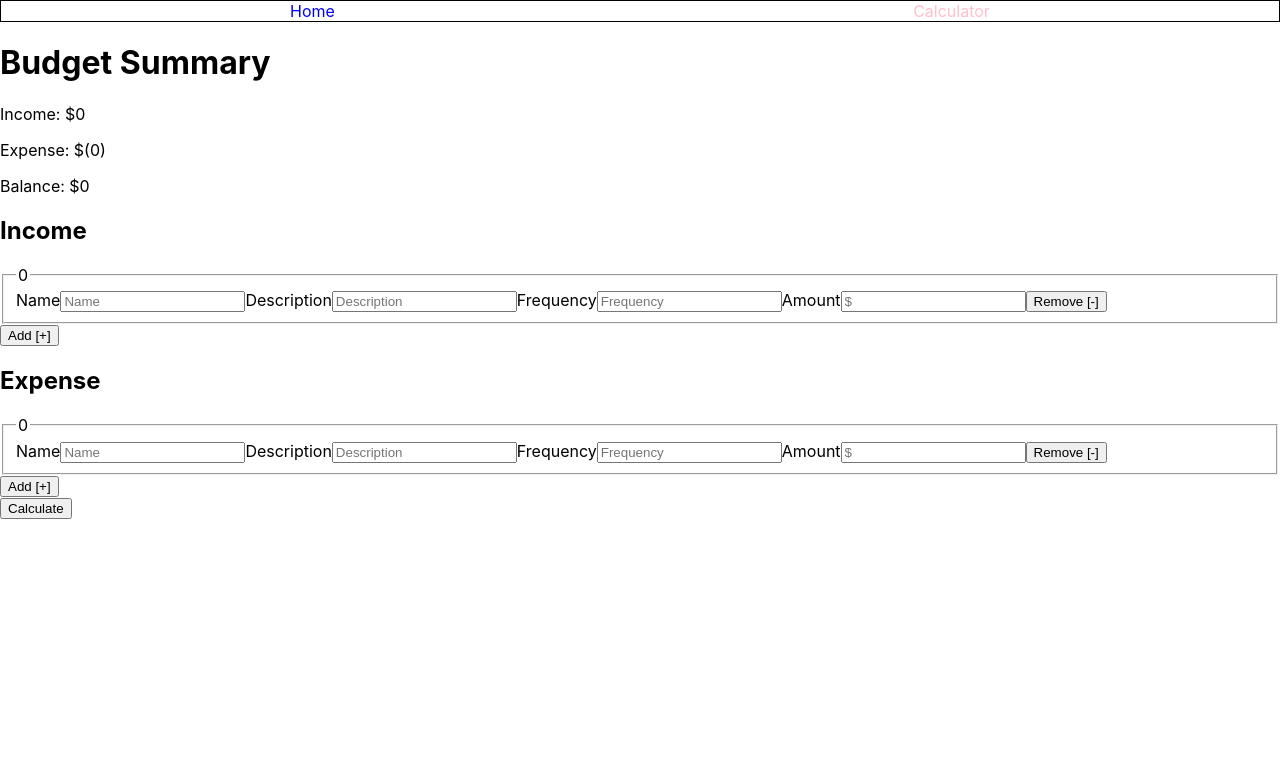
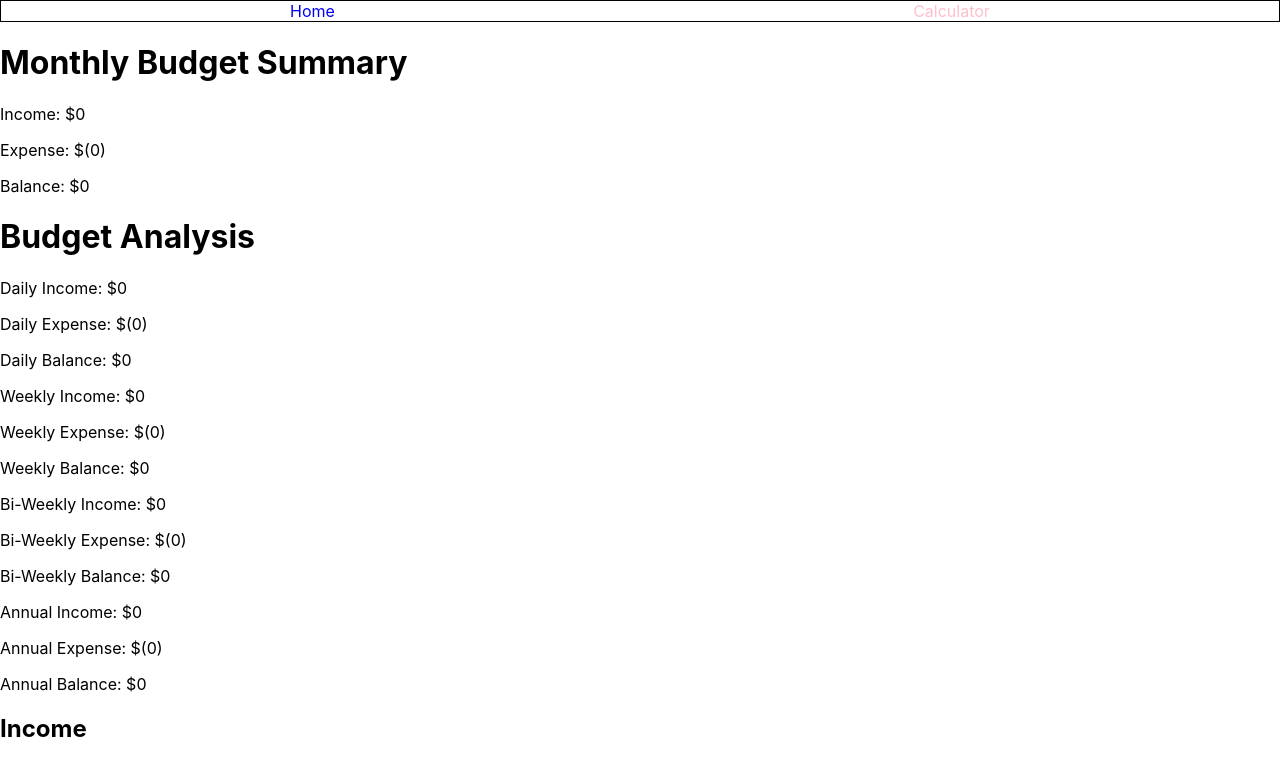
Before and after one commit to TheCaptainFalcon/DC_Week14, a React (Create React App) app in the folder ibudget/: page /calculator in a window 1280 px wide. Shown: the top 765 px of the page. Built offline with nearby package versions, Linux system fonts and the light colour scheme.

Commit message:
Removed frequency states to incorporate process into a monthly summary - added a budget analysis section to handle simple data manipulation

```diff
--- a/ibudget/src/components/Calculator.jsx
+++ b/ibudget/src/components/Calculator.jsx
@@ -6,10 +6,10 @@ class Calculator extends Component {
       super(props);
       this.state = {
         income: [
-            {Name: "", Description: "", Frequency:'', Amount:''}
+            {Name: "", Description: "", Amount:''}
         ],
         expense: [
-            { Name:'', Description:'', Frequency:'', Amount:''}
+            { Name:'', Description:'', Amount:''}
         ],
         incomeTotal: 0,
         expenseTotal: 0
@@ -22,24 +22,11 @@ class Calculator extends Component {
           ))
     }
 
-    // handleIncomeFrequency = (event) => {
-    //     this.setState({
-    //         Frequency: event.target.value
-    //     })
-    // }
-
     handleAddExpense(){
       this.setState(prevState => (
           { expense: [...prevState.expense, { Name: "", Description: "", Frequency:'', Amount:''}]}
           ))
     }
-
-    // Either need to assign as state separate from whole data set or implement within
-    // handleExpenseFrequency(){
-    //     this.setState(prevState => (
-    //          { expense: [...prevState.expense, { Frequency:'' }]}
-    //     ))
-    // }
 
     incomeForm(){
        return this.state.income.map((element, index) => (
@@ -61,14 +48,6 @@ class Calculator extends Component {
                     name="Description"
                     placeholder="Description"
                     value={element.Description ||''}
-                    onChange={this.handleIncomeChange.bind(this, index)}
-                    />
-                </label>
-                <label>Frequency
-                    <input
-                    placeholder="Frequency"
-                    name="Frequency"
-                    value={element.Frequency ||''}
                     onChange={this.handleIncomeChange.bind(this, index)}
                     />
                 </label>
@@ -110,18 +89,6 @@ class Calculator extends Component {
                     name="Description"
                     placeholder="Description"
                     value={element.Description ||''}
-                    onChange={this.handleExpenseChange.bind(this, index)}
-                    />
-                </label>
-                <label>Frequency
-                    {/* <select onChange={this.handleExpenseChange.bind(this, index)}>
-                        <option value='daily'>Daily</option>
-                        <option value='weekly'>Weekly</option>
-                    </select> */}
-                    <input
-                    placeholder="Frequency"
-                    name="Frequency"
-                    value={element.Frequency ||''}
                     onChange={this.handleExpenseChange.bind(this, index)}
                     />
                 </label>
@@ -190,10 +157,34 @@ class Calculator extends Component {
       return (
         <div className='Calculator'>
             <div className='Calculator-summary'>
-                <h1>Budget Summary</h1>
+                <h1>Monthly Budget Summary</h1>
                 <p id="Calculator-income-summary">Income: ${this.state.incomeTotal}</p>
                 <p id="Calculator-expense-summary">Expense: $({this.state.expenseTotal})</p>
                 <p id="Calculator-balance-summary">Balance: ${this.state.incomeTotal - this.state.expenseTotal}</p>
+            </div>
+            <div className='Calculator-summary-analysis'>
+                <h1>Budget Analysis</h1>
+                {/* tab Daily */}
+                <p>Daily Income: ${this.state.incomeTotal/30}</p>
+                <p>Daily Expense: $({this.state.expenseTotal/30})</p>
+                <p>Daily Balance: ${(this.state.incomeTotal - this.state.expenseTotal)/30}</p>
+
+                {/* tab Weekly */}
+                <p>Weekly Income: ${this.state.incomeTotal/4}</p>
+                <p>Weekly Expense: $({this.state.expenseTotal/4})</p>
+                <p>Weekly Balance: ${(this.state.incomeTotal - this.state.expenseTotal)/4}</p>
+
+                {/* tab bi-weekly */}
+                <p>Bi-Weekly Income: ${this.state.incomeTotal/2}</p>
+                <p>Bi-Weekly Expense: $({this.state.expenseTotal/2})</p>
+                <p>Bi-Weekly Balance: ${(this.state.incomeTotal - this.state.expenseTotal)/2}</p>
+
+                {/* tab annually */}
+                <p>Annual Income: ${this.state.incomeTotal*12}</p>
+                <p>Annual Expense: $({this.state.expenseTotal*12})</p>
+                <p>Annual Balance: ${(this.state.incomeTotal - this.state.expenseTotal)*12}</p>
+
+
             </div>
             <form onSubmit={this.handleSubmit.bind(this)}>
                 <div className='Calculator-income'>
```
